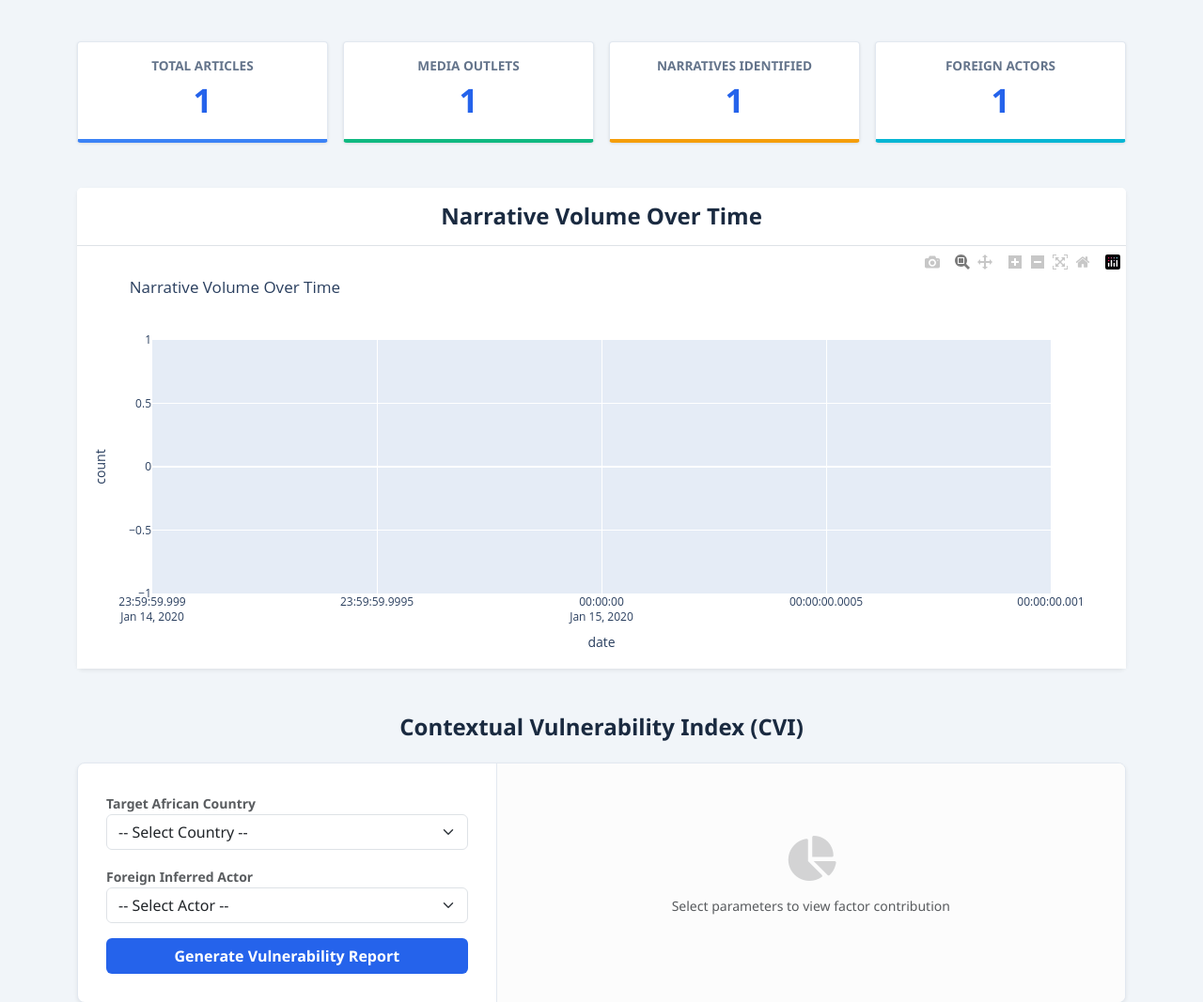
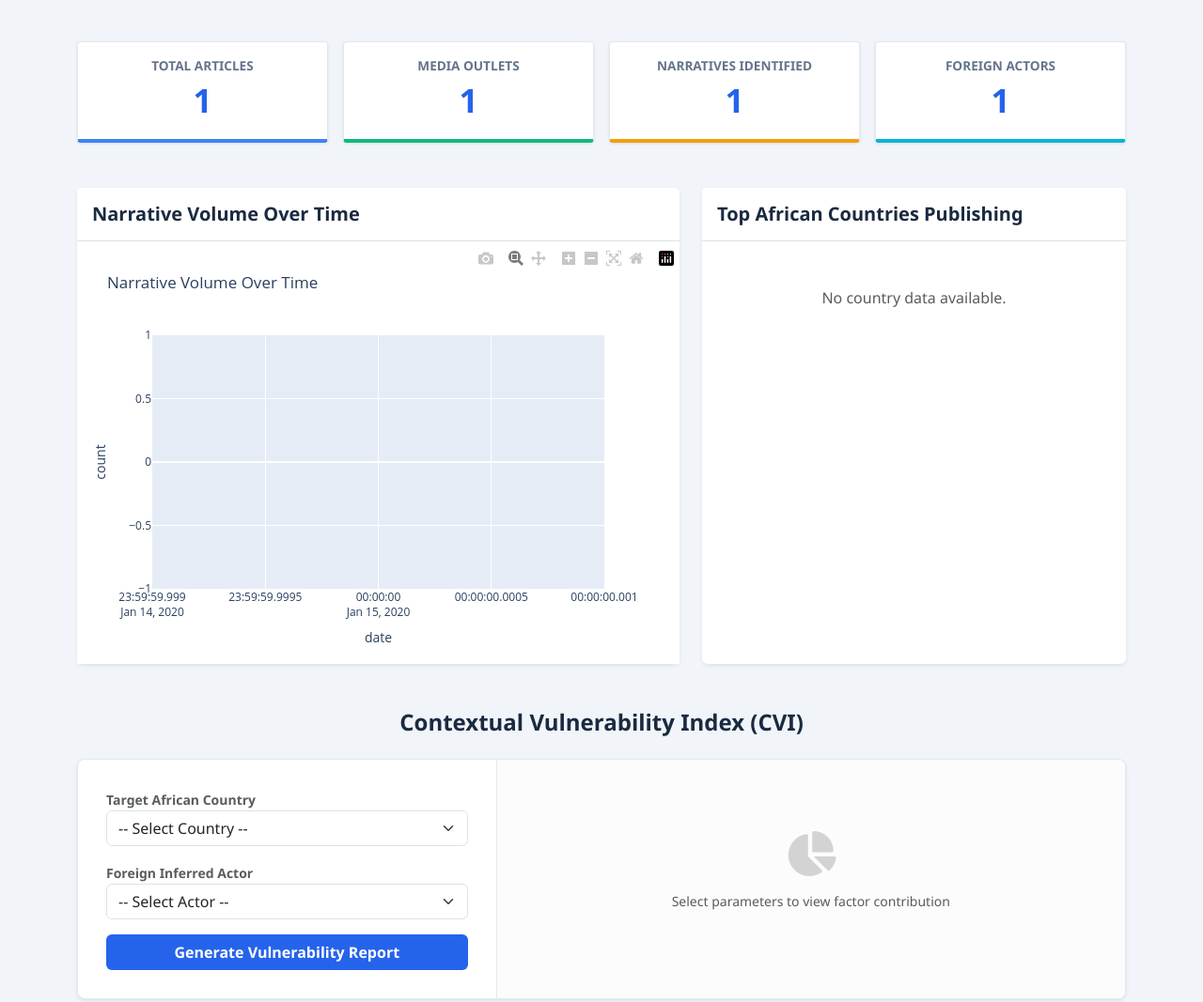
Before and after one commit to CodeForAfrica/VI, a Django app: page / in a window 1280 px wide. Shown: the part 171-1238 px from the top of the page at 94% size. Run offline with Django 4.2, Linux system fonts and the light colour scheme; tables that the repository leaves empty hold one stand-in row (values such as "Sample post"); some libraries are stand-ins or nearby versions.

Commit message:
Update overview.html

```diff
--- a/dashboard/templates/overview.html
+++ b/dashboard/templates/overview.html
@@ -71,19 +71,28 @@
     </div>
 </div>
 
-<div class="card shadow-sm border-0 mb-5">
-    <div class="card-header bg-white text-center py-3 border-bottom">
-        <h4 class="mb-0 fw-bold" style="color: var(--navy-dark);">Narrative Volume Over Time</h4>
+<div class="row g-4 mb-5">
+    <div class="col-lg-7">
+        <div class="card shadow-sm border-0 h-100">
+            <div class="card-header bg-white py-3 border-bottom">
+                <h5 class="mb-0 fw-bold" style="color: var(--navy-dark);">Narrative Volume Over Time</h5>
+            </div>
+            <div class="card-body p-0">
+                {% if chart %}{{ chart|safe }}{% else %}<div class="p-5 text-center text-muted">No chart data available.</div>{% endif %}
+            </div>
+        </div>
     </div>
-    <div class="card-body p-0">
-        {% if chart %}
-            {{ chart|safe }}
-        {% else %}
-            <div class="p-5 text-center text-muted">No chart data available.</div>
-        {% endif %}
+    <div class="col-lg-5">
+        <div class="card shadow-sm border-0 h-100">
+            <div class="card-header bg-white py-3 border-bottom">
+                <h5 class="mb-0 fw-bold" style="color: var(--navy-dark);">Top African Countries Publishing</h5>
+            </div>
+            <div class="card-body p-0">
+                {% if country_chart %}{{ country_chart|safe }}{% else %}<div class="p-5 text-center text-muted">No country data available.</div>{% endif %}
+            </div>
+        </div>
     </div>
 </div>
-
 
 <h4 class="text-center fw-bold mb-4" style="color: var(--navy-dark);">Contextual Vulnerability Index (CVI)</h4>
 <div class="cvi-panel shadow-sm">
@@ -125,7 +134,6 @@
 </div>
 
 <h4 class="mb-4 text-center fw-bold mt-5" style="color: var(--action-blue);">Recent Articles</h4>
-
 <div class="row g-4">
     {% for article in page_obj %}
     <div class="col-12">
@@ -165,12 +173,9 @@
                                 <span class="badge badge-tone small me-1">Tone: {{ article.tone|default:"—" }}</span>
                                 <span class="badge badge-intent small">Intent: {{ article.strategic_intent|default:"—" }}</span>
                             </div>
-
-                            {% if article.url %}
                             <a href="{{ article.url }}" target="_blank" class="small fw-bold" style="color: var(--action-blue); text-decoration: none;">
                                 Read full article →
                             </a>
-                            {% endif %}
                         </div>
                     </div>
                 </div>
```
